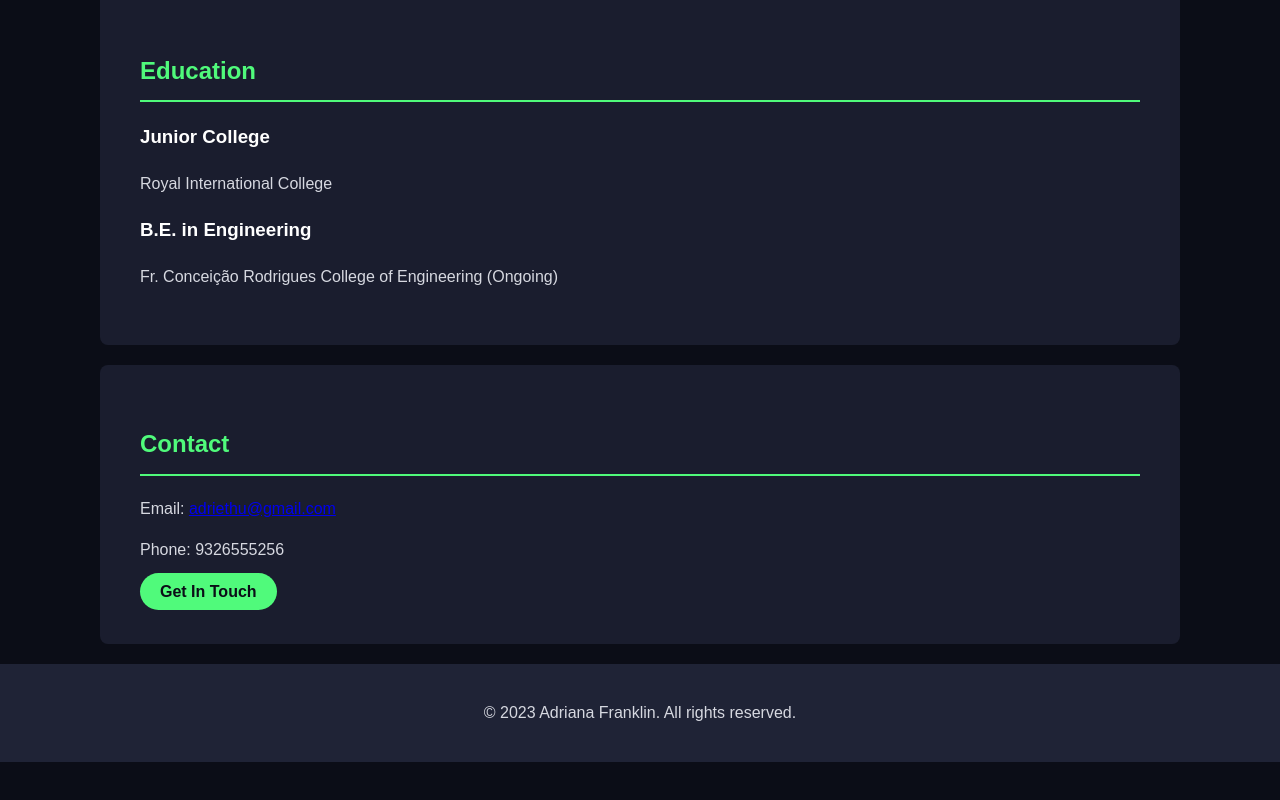
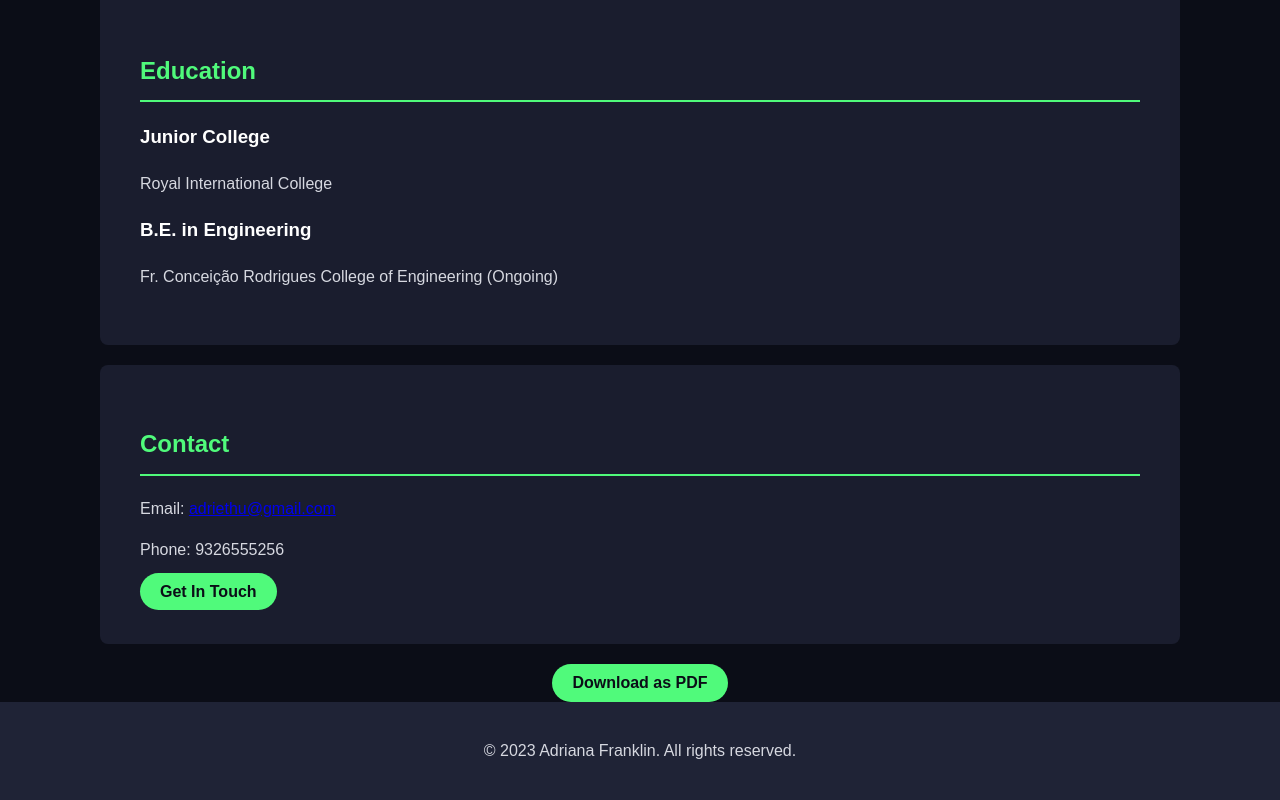
Before and after one commit to zi-anaa/resume2, a plain HTML site: page index.html in a window 1280 px wide. Shown: the part 1135-1935 px from the top of the page. Before the commit the page ends 1897 px from the top, so only its background shows below. Drawn offline with nearby package versions, Linux system fonts and the light colour scheme.

Commit message:
index.html

```diff
--- a/index.html
+++ b/index.html
@@ -5,6 +5,9 @@
     <meta name="viewport" content="width=device-width, initial-scale=1.0">
     <title>Adriana Franklin - Portfolio</title>
     <link rel="stylesheet" href="styles.css">
+    <!-- Include jsPDF Library -->
+    <script src="https://cdnjs.cloudflare.com/ajax/libs/jspdf/2.5.1/jspdf.umd.min.js"></script>
+    <script src="https://cdnjs.cloudflare.com/ajax/libs/html2canvas/1.4.1/html2canvas.min.js"></script>
 </head>
 <body>
     <header>
@@ -76,10 +79,37 @@
         <a href="#contact" class="button-link">Get In Touch</a>
     </section>
 
+    <!-- Download Button -->
+    <div style="text-align: center; margin-top: 20px;">
+        <button onclick="downloadPDF()" style="padding: 10px 20px; font-size: 16px; cursor: pointer;">Download as PDF</button>
+    </div>
+
     <footer>
         <p>&copy; 2023 Adriana Franklin. All rights reserved.</p>
     </footer>
 
-    <script src="script.js"></script>
+    <script>
+        async function downloadPDF() {
+            const { jsPDF } = window.jspdf;
+
+            // Create jsPDF instance
+            const doc = new jsPDF();
+
+            // Use html2canvas to capture the webpage
+            const content = document.body;
+
+            // Convert HTML to canvas and add it to the PDF
+            const canvas = await html2canvas(content, { scale: 2 });
+            const imgData = canvas.toDataURL('image/png');
+
+            // Add image to PDF
+            const pdfWidth = doc.internal.pageSize.getWidth();
+            const pdfHeight = (canvas.height * pdfWidth) / canvas.width;
+            doc.addImage(imgData, 'PNG', 0, 0, pdfWidth, pdfHeight);
+
+            // Save the PDF
+            doc.save("Adriana_Franklin_Portfolio.pdf");
+        }
+    </script>
 </body>
 </html>
```
